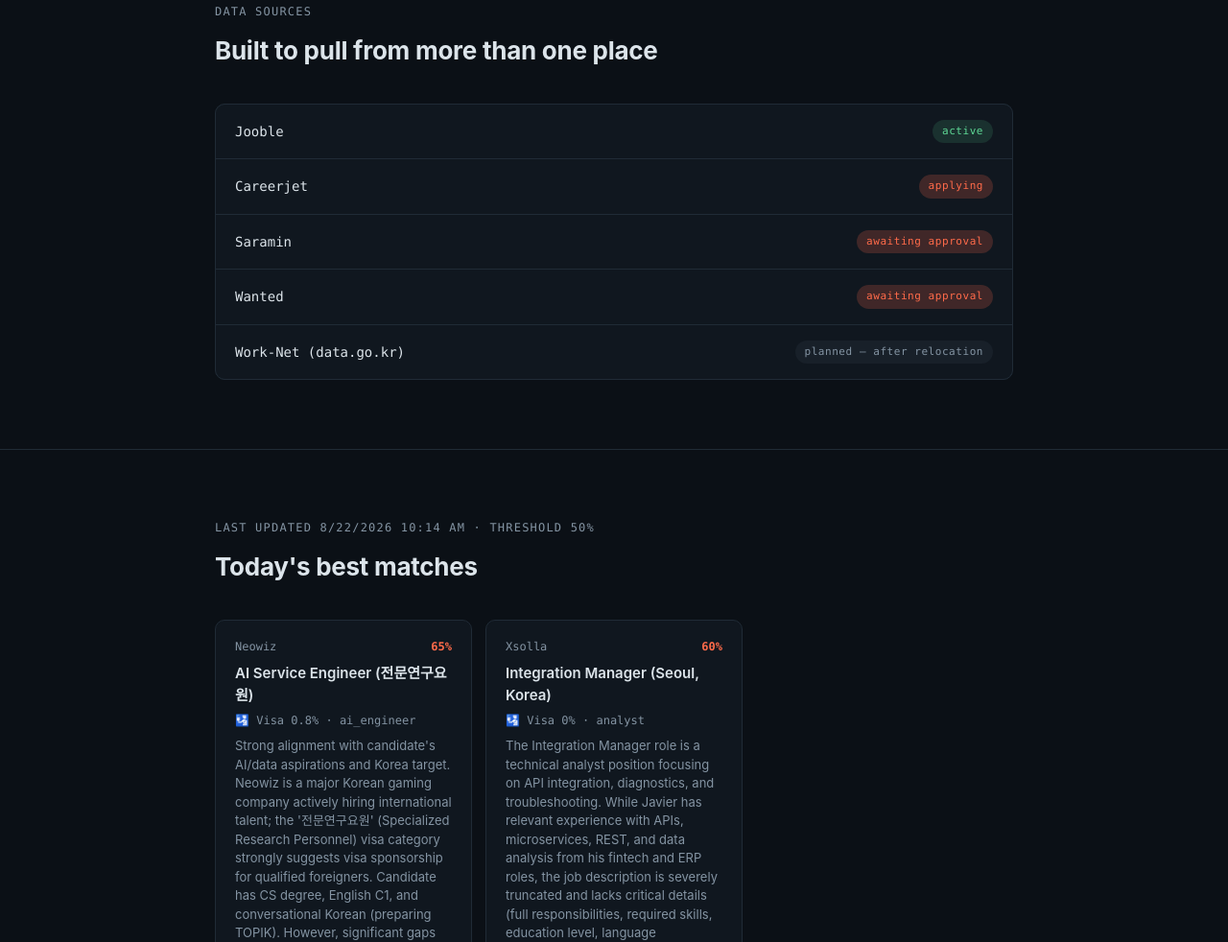
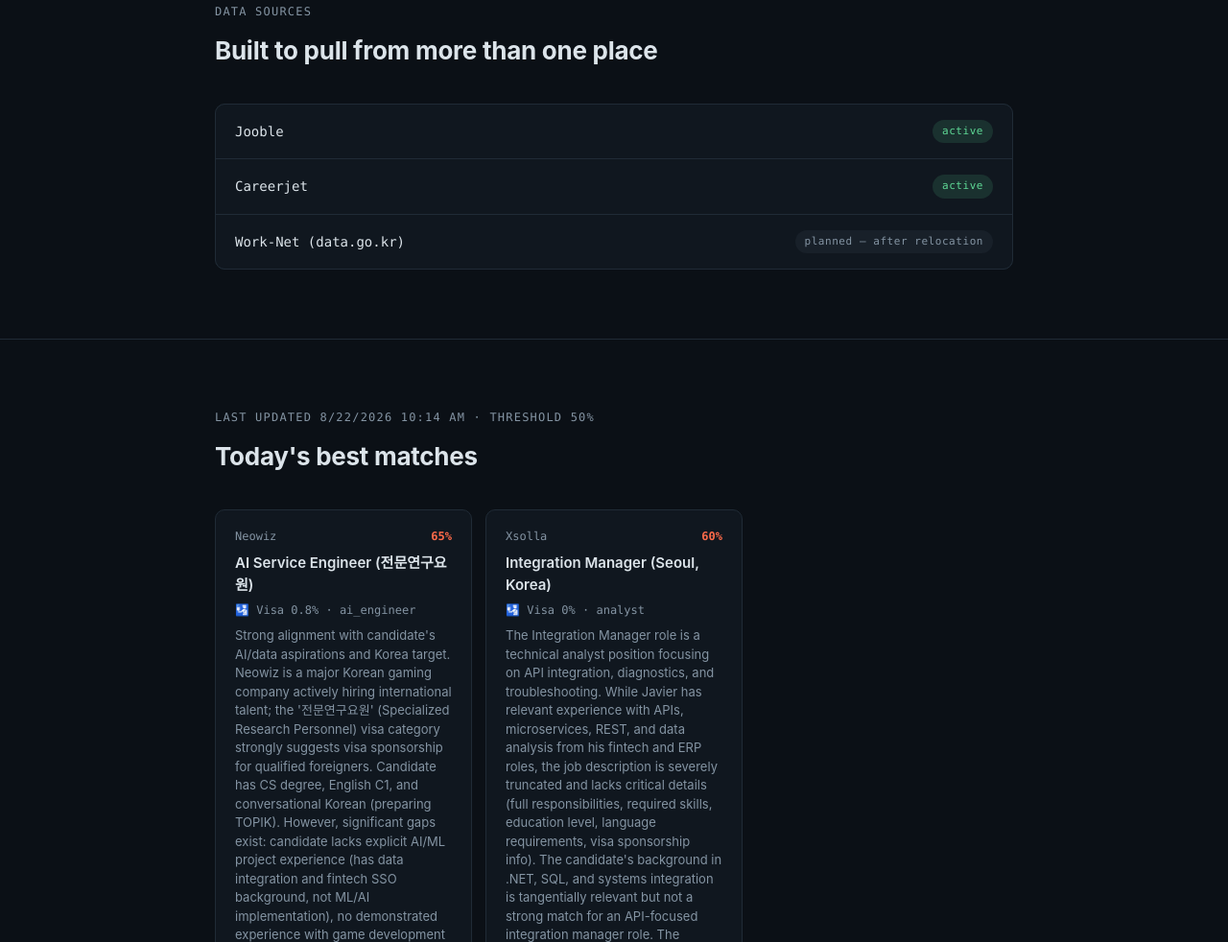
Before and after one commit to moliiner/job_tracker_korea, a plain HTML site: page docs/index.html in a window 1280 px wide. Shown: the part 1412-2394 px from the top of the page at 96% size. Drawn offline with Linux system fonts and the light colour scheme.

Commit message:
Cambio los data sources de la pagina web

```diff
--- a/docs/index.html
+++ b/docs/index.html
@@ -406,9 +406,7 @@
     <h2>Built to pull from more than one place</h2>
     <ul class="status-list">
       <li><span class="name">Jooble</span><span class="badge live">active</span></li>
-      <li><span class="name">Careerjet</span><span class="badge pending">applying</span></li>
-      <li><span class="name">Saramin</span><span class="badge pending">awaiting approval</span></li>
-      <li><span class="name">Wanted</span><span class="badge pending">awaiting approval</span></li>
+      <li><span class="name">Careerjet</span><span class="badge live">active</span></li>
       <li><span class="name">Work-Net (data.go.kr)</span><span class="badge blocked">planned — after relocation</span></li>
     </ul>
   </div>
```
